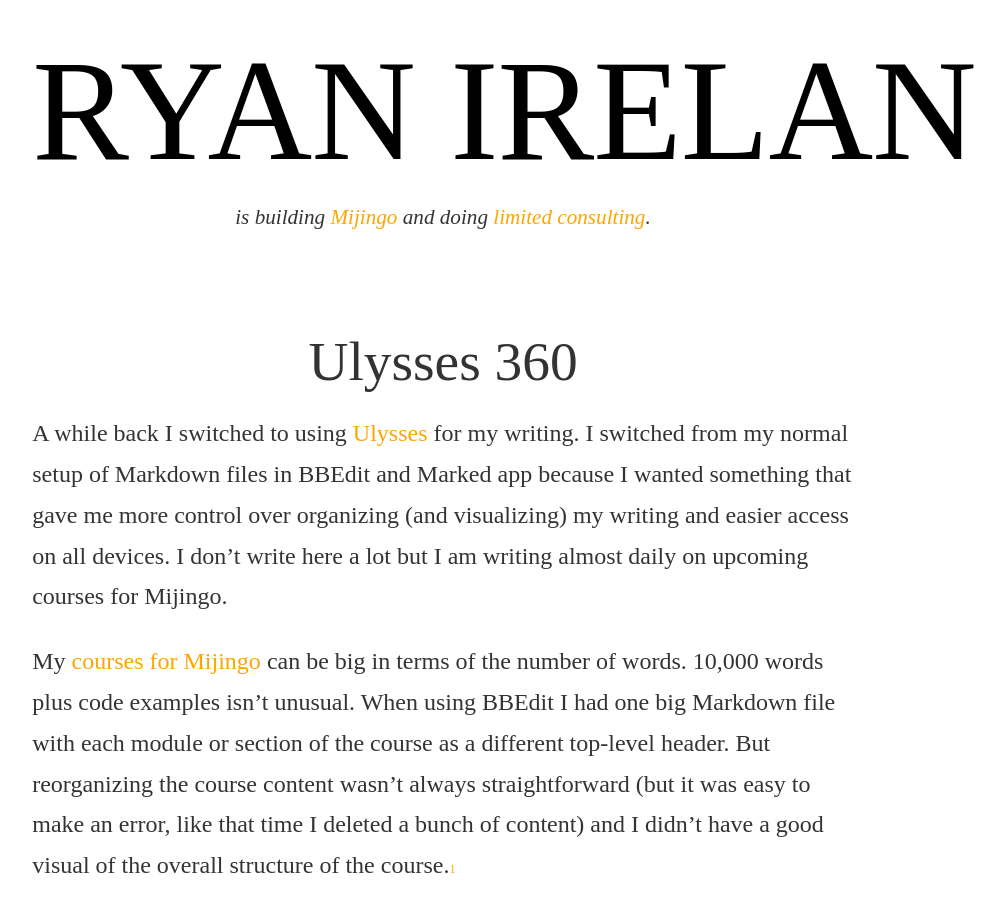
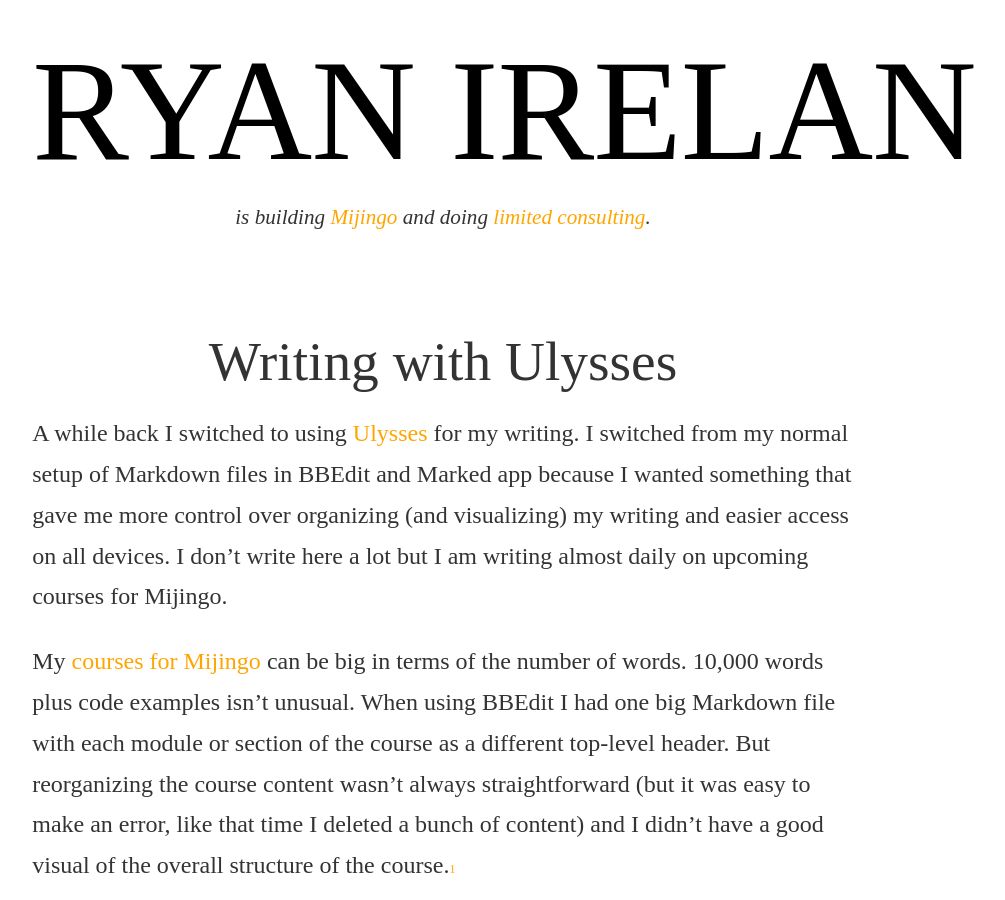
Before and after one commit to ryanirelan/ryanirelan.github.io, a Jekyll site: the page built from _posts/2016-01-12-using-ulysses-for-writing.markdown, in a window 1280 px wide and 900 px high. Shown: the whole window, without its empty margins (197-1202 px from the left). Built offline with Jekyll 4.4.1, drawn with Linux system fonts in a browser that asks for light colours; nearby versions of some CDN libraries; some web fonts are replaced.

Commit message:
Update 2016-01-12-using-ulysses-for-writing.markdown

```diff
--- a/_posts/2016-01-12-using-ulysses-for-writing.markdown
+++ b/_posts/2016-01-12-using-ulysses-for-writing.markdown
@@ -1,6 +1,6 @@
 ---
 layout: post
-title: "Ulysses 360"
+title: "Writing with Ulysses"
 ---
 
 A while back I switched to using [Ulysses](http://ulyssesapp.com) for my writing. I switched from my normal setup of Markdown files in BBEdit and Marked app because I wanted something that gave me more control over organizing (and visualizing) my writing and easier access on all devices. I don't write here a lot  but I am writing almost daily on upcoming courses for Mijingo.
```
